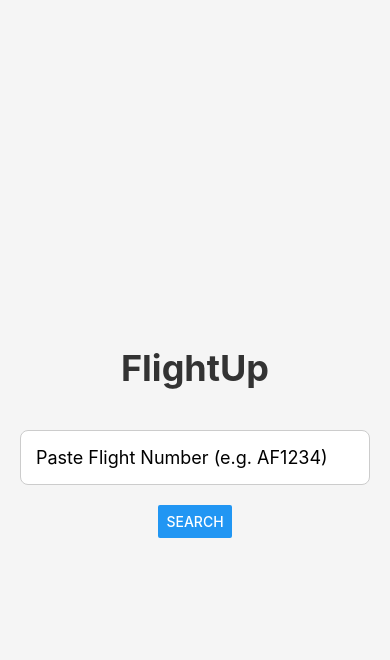
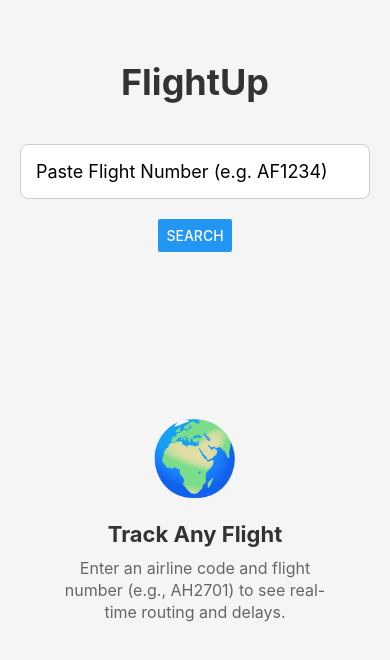
Before and after one commit to BoulBa004/FlightUp, a React Native app: screen / in a window 390 px wide. Shown: the top 660 px of the page. Built offline with nearby package versions, Linux system fonts and the light colour scheme.

Commit message:
feat(ui): build welcome empty state, custom error cards, and dynamic strikethrough delay UI

```diff
--- a/App.js
+++ b/App.js
@@ -11,6 +11,8 @@ dayjs.extend(timezone);
 
 import { SafeAreaProvider, SafeAreaView } from 'react-native-safe-area-context';
 import { useState } from 'react';
+
+
 
 const formatTime = (dateString) => {
   if (!dateString) return "TBD";
@@ -32,14 +34,22 @@ const formatDate = (dateString) => {
   return date.toLocaleDateString([], { weekday: 'short', month: 'short', day: 'numeric' });
 };
 
-const getDelayInfo = (delayMins) => {
-  if (!delayMins || delayMins <= 0) return { text: "On Time", color: '#28a745' };
-  const hrs = Math.floor(delayMins / 60);
-  const mins = delayMins % 60;
-  return {
-    text: hrs > 0 ? `Delayed ${hrs}h ${mins}m` : `Delayed ${mins}m`,
-    color: '#dc3545'
-  };
+const getDelayInfo = (scheduledStr, actualStr) => {
+  if (!scheduledStr || !actualStr) {
+    return { text: 'On Time', color: '#5a9b2b', hasChanged: false };
+  }
+
+  const scheduled = dayjs(scheduledStr.substring(0, 19));
+  const actual = dayjs(actualStr.substring(0, 19));
+  const diffMinutes = actual.diff(scheduled, 'minute');
+
+  if (diffMinutes > 0) {
+    return { text: `${diffMinutes} min late`, color: '#d9534f', hasChanged: true };
+  } else if (diffMinutes < 0) {
+    return { text: `${Math.abs(diffMinutes)} min early`, color: '#5a9b2b', hasChanged: true };
+  } else {
+    return { text: 'On Time', color: '#5a9b2b', hasChanged: false };
+  }
 };
 
 const getFlightProgress = (depStr, arrStr, depTz, arrTz) => {
@@ -79,31 +89,42 @@ export default function App() {
   const [flightNumber, setFlightNumber] = useState('');
   const [flightData, setFlightData] = useState(null);
   const [isLoading, setIsLoading] = useState(false);
+  const [error, setError] = useState(null);
 
   const handleSearch = async () => {
 
     Keyboard.dismiss();
 
-    if (!flightNumber) {
-      Alert.alert("Hold up!", "Please enter a flight number first.");
-      return;
-    }
+    if (!flightNumber.trim()) return;
 
     setIsLoading(true);
-    setFlightData(null); // Clears the old ticket when a new search starts
+    setFlightData(null);
+    setError(null); // Clear previous errors
 
     try {
-      // IMPORTANT: Paste your AviationStack API Key below!
-      const response = await fetch(`http://api.aviationstack.com/v1/flights?access_key=8910b6a56916f30ddce71d9350910beb&flight_iata=${flightNumber}`);
+      const baseUrl = process.env.EXPO_PUBLIC_API_URL;
+      const response = await fetch(`${baseUrl}/api/flight/${flightNumber}`);
+
       const json = await response.json();
 
-      if (json.data && json.data.length > 0) {
-        setFlightData(json.data[0]); // Save the data, but no more pop-up alert!
-      } else {
-        Alert.alert("Not Found", "We couldn't find a flight with that number.");
+      // AviationStack returns an empty array in `data` if the flight doesn't exist
+      if (!json.data || json.data.length === 0) {
+        setError({
+          icon: '📭',
+          title: 'Flight Not Found',
+          message: `We couldn't find any active data for ${flightNumber.toUpperCase()}. Double-check the airline code and number.`
+        });
+        setIsLoading(false);
+        return;
       }
-    } catch (error) {
-      Alert.alert("Error", "Could not connect to the database.");
+
+      setFlightData(json.data[0]);
+    } catch (err) {
+      setError({
+        icon: '📡',
+        title: 'Network Error',
+        message: 'Unable to reach the server. Please check your connection and ensure the backend proxy is running.'
+      });
     } finally {
       setIsLoading(false);
     }
@@ -135,11 +156,41 @@ export default function App() {
           <Button title="Search" onPress={handleSearch} />
         )}
 
+
+        {/* --- 1. THE NEW EMPTY STATE --- */}
+        {!isLoading && !flightData && !error && (
+          <View style={styles.emptyStateContainer}>
+            <Text style={styles.emptyStateIcon}>🌍</Text>
+            <Text style={styles.emptyStateTitle}>Track Any Flight</Text>
+            <Text style={styles.emptyStateSubtitle}>
+              Enter an airline code and flight number (e.g., AH2701) to see real-time routing and delays.
+            </Text>
+          </View>
+        )}
+
+        {/* --- 2. THE ERROR STATE --- */}
+        {!isLoading && error && (
+          <View style={styles.errorContainer}>
+            <Text style={styles.errorIcon}>{error.icon}</Text>
+            <Text style={styles.errorTitle}>{error.title}</Text>
+            <Text style={styles.errorMessage}>{error.message}</Text>
+          </View>
+        )}
+
+        {/* --- 3. THE TICKET CARD --- */}
         {/* 3. If we have flightData, draw this Ticket Card on the screen */}
+        {flightData && (() => {
 
-        {flightData && (() => {
-          const depDelay = getDelayInfo(flightData.departure.delay);
-          const arrDelay = getDelayInfo(flightData.arrival.delay);
+          // NEW: Feed the raw timestamps into our custom Day.js calculator
+          const depDelay = getDelayInfo(
+            flightData.departure.scheduled,
+            flightData.departure.actual || flightData.departure.estimated
+          );
+
+          const arrDelay = getDelayInfo(
+            flightData.arrival.scheduled,
+            flightData.arrival.estimated || flightData.arrival.actual
+          );
 
           // NEW: Smarter active check that overrides the lazy API status
           const hasDeparted = !!flightData.departure.actual;
@@ -157,19 +208,23 @@ export default function App() {
 
                 {/* --- TOP ROW: CITIES --- */}
                 <View style={styles.citiesRow}>
+
                   {/* --- DEPARTURE BLOCK --- */}
                   <View style={styles.cityBlockLeft}>
                     <Text style={styles.cityLabel}>DEPART</Text>
                     <Text style={styles.airportCode}>{flightData.departure.iata}</Text>
                     <Text style={styles.dateText}>{formatDate(flightData.departure.estimated || flightData.departure.scheduled)}</Text>
 
-                    {flightData.departure.delay > 0 ? (
-                      <View style={styles.delayedTimeContainerLeft}>
+                    {/* NEW: Use our hasChanged boolean to trigger the strikethrough layout */}
+                    {depDelay.hasChanged ? (
+                      <View style={styles.timeStackLeft}>
                         <Text style={styles.scheduledTime}>{formatTime(flightData.departure.scheduled)}</Text>
-                        <Text style={styles.actualTime}>{formatTime(flightData.departure.estimated || flightData.departure.actual)}</Text>
+                        <Text style={[styles.actualTime, { color: depDelay.color }]}>
+                          {formatTime(flightData.departure.actual || flightData.departure.estimated || flightData.departure.scheduled)}
+                        </Text>
                       </View>
                     ) : (
-                      <Text style={styles.timeText}>{formatTime(flightData.departure.scheduled || flightData.departure.estimated)}</Text>
+                      <Text style={styles.timeText}>{formatTime(flightData.departure.scheduled)}</Text>
                     )}
 
                     <Text style={styles.details}>Gate: {flightData.departure.gate || "TBD"}</Text>
@@ -182,18 +237,22 @@ export default function App() {
                     <Text style={styles.airportCode}>{flightData.arrival.iata}</Text>
                     <Text style={styles.dateText}>{formatDate(flightData.arrival.estimated || flightData.arrival.scheduled)}</Text>
 
-                    {flightData.arrival.delay > 0 ? (
-                      <View style={styles.delayedTimeContainerRight}>
+                    {/* NEW: Use our hasChanged boolean for Arrival as well */}
+                    {arrDelay.hasChanged ? (
+                      <View style={styles.timeStackRight}>
                         <Text style={styles.scheduledTime}>{formatTime(flightData.arrival.scheduled)}</Text>
-                        <Text style={styles.actualTime}>{formatTime(flightData.arrival.estimated || flightData.arrival.actual)}</Text>
+                        <Text style={[styles.actualTime, { color: arrDelay.color }]}>
+                          {formatTime(flightData.arrival.actual || flightData.arrival.estimated || flightData.arrival.scheduled)}
+                        </Text>
                       </View>
                     ) : (
-                      <Text style={styles.timeText}>{formatTime(flightData.arrival.scheduled || flightData.arrival.estimated)}</Text>
+                      <Text style={styles.timeText}>{formatTime(flightData.arrival.scheduled)}</Text>
                     )}
 
                     <Text style={styles.details}>Term: {flightData.arrival.terminal || "TBD"}</Text>
                     <Text style={[styles.delayText, { color: arrDelay.color }]}>{arrDelay.text}</Text>
                   </View>
+
                 </View>
 
                 {/* --- BOTTOM ROW: FLIGHTAWARE PROGRESS BAR --- */}
@@ -424,5 +483,76 @@ const styles = StyleSheet.create({
   },
   planeIcon: {
     fontSize: 24,
+  },
+  emptyStateContainer: {
+    flex: 1, // Tells it to fill all the available empty space below the search bar
+    alignItems: 'center',
+    justifyContent: 'center',
+    paddingHorizontal: 30,
+    marginTop: -40, // Pulls it up slightly so it feels perfectly centered
+  },
+  emptyStateIcon: {
+    fontSize: 72,
+    marginBottom: 20,
+  },
+  emptyStateTitle: {
+    fontSize: 22,
+    fontWeight: 'bold',
+    color: '#333',
+    marginBottom: 10,
+  },
+  emptyStateSubtitle: {
+    fontSize: 16,
+    color: '#666',
+    textAlign: 'center',
+    lineHeight: 22, // Adds breathing room between the lines of text
+  },
+  errorContainer: {
+    flex: 1,
+    alignItems: 'center',
+    justifyContent: 'center',
+    paddingHorizontal: 30,
+    marginTop: -40,
+  },
+  errorIcon: {
+    fontSize: 64,
+    marginBottom: 15,
+  },
+  errorTitle: {
+    fontSize: 22,
+    fontWeight: 'bold',
+    color: '#d9534f', // A premium, muted red
+    marginBottom: 10,
+  },
+  errorMessage: {
+    fontSize: 16,
+    color: '#666',
+    textAlign: 'center',
+    lineHeight: 22,
+  },
+  timeStackLeft: {
+    alignItems: 'flex-start',
+    marginVertical: 4,
+  },
+  timeStackRight: {
+    alignItems: 'flex-end',
+    marginVertical: 4,
+  },
+  timeText: {
+    fontSize: 20,
+    fontWeight: 'bold',
+    color: '#333',
+    marginVertical: 4,
+  },
+  scheduledTime: {
+    fontSize: 14,
+    color: '#999',
+    textDecorationLine: 'line-through', // The strikethrough magic
+    marginBottom: -2, // Pulls the actual time up slightly so they group together visually
+  },
+  actualTime: {
+    fontSize: 20,
+    fontWeight: 'bold',
+    // We let the inline style dynamically inject the red or green color here!
   }
 });
```
Also changed, not shown: 1 other file (tests, documents, lock files or other folders).
